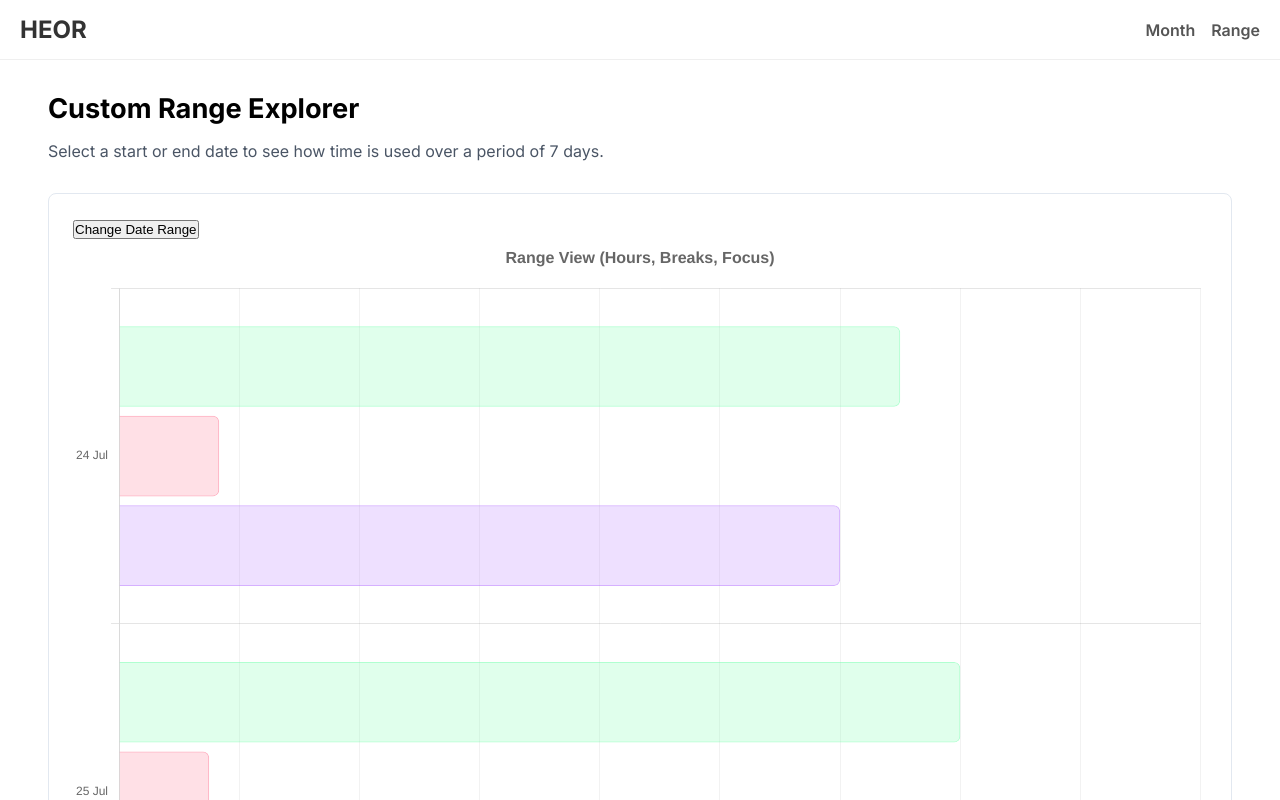
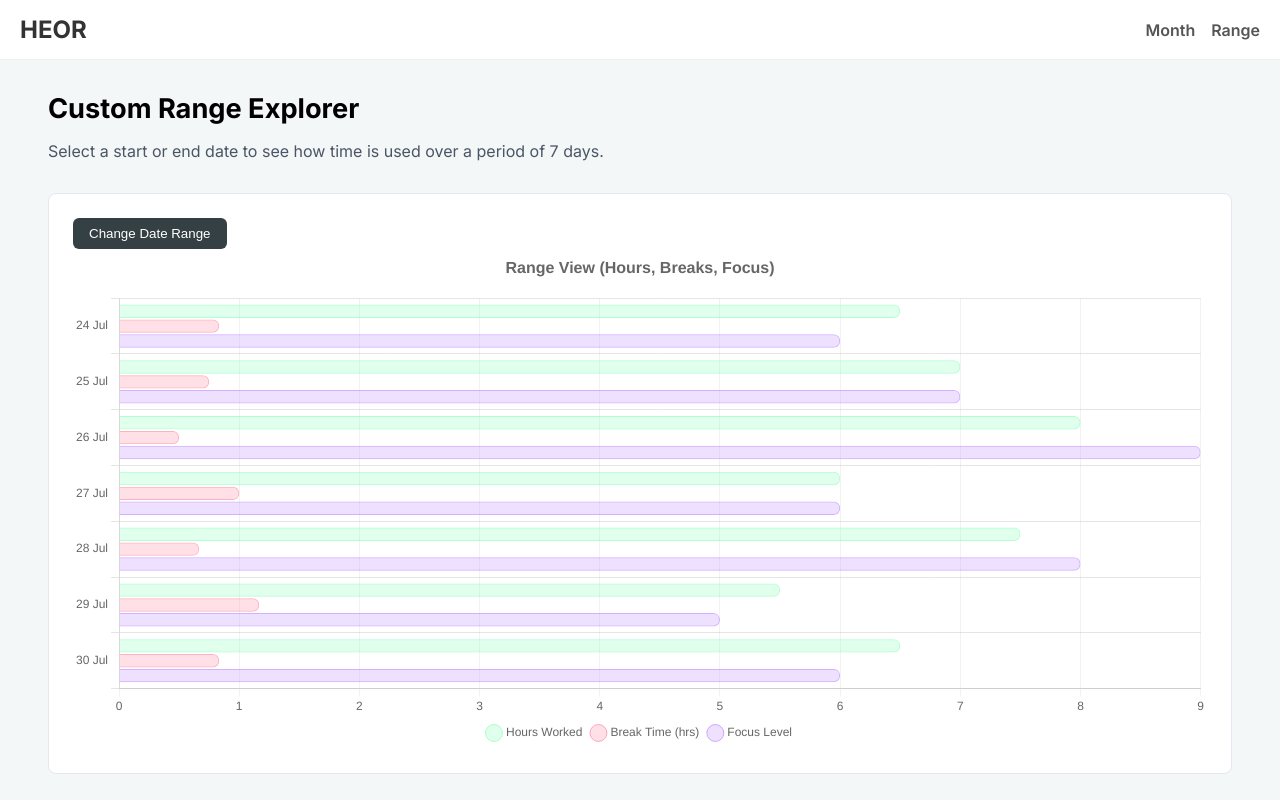
Before and after one commit to RobGrimes8/heor-data-visualisation, a Next.js app: page /range in a window 1280 px wide. Shown: the top 800 px of the page. Built offline with nearby package versions, Linux system fonts and the light colour scheme.

Commit message:
styling changes

```diff
--- a/app/components/BarChart/styles.module.scss
+++ b/app/components/BarChart/styles.module.scss
@@ -1,10 +1,58 @@
+.dateModalContainer {
+    position: relative;
+    .open_btn {
+        padding: 0.5rem 1rem;
+        border-radius: 0.375rem;
+        background-color: #354044;
+        color: white;
+        font-weight: 500;
+        cursor: pointer;
+        border: none;
+        transition-duration: 0.2s;
+        &:hover {
+            background-color: #4c686e;
+        }
+    }
+    .modal {
+        position: fixed;
+        inset: 0;
+        background-color: rgba(0, 0, 0, 0.4);
+        display: flex;
+        align-items: center;
+        justify-content: center;
+        z-index: 50;
+        .modal_content {
+            display: flex;
+            flex-direction: column;
+            align-items: center;
+            background: white;
+            padding: 1.5rem;
+            border-radius: 0.5rem;
+            box-shadow: 0 10px 15px rgba(0, 0, 0, 0.1);
+            max-width: 400px;
+            width: 100%;
+            h2 {
+                font-size: 1.125rem;
+                font-weight: 600;
+                margin-bottom: 1rem;
+            }
+        }
+    }
+}
+
 .chartContainer {
     width: 100%;
     max-width: 1200px;
     margin: 0 auto 3rem;
     padding: 1.5rem;
+    background-color: #fff;
     border: 1px solid #e2e8f0;
     border-radius: 8px;
+    min-height: 300px;
+    canvas {
+        max-height: 500px;
+        width: 100% !important;
+    }
     .date_inputs {
         display: flex;
         flex-direction: row;
@@ -31,13 +79,4 @@
             }
         }
     }
-    .scrollable_outer {
-        overflow-x: auto;
-        width: 100%;
-        .scrollable_inner {
-            width: 100%;
-            // min-width: 600px;
-            // max-width: 1200px;
-        }
-    }
 }
--- a/app/components/Footer/Footer.module.scss
+++ b/app/components/Footer/Footer.module.scss
@@ -1,6 +1,6 @@
 .footer {
     padding: 3rem 1rem 0;
-    background-color: #333;
+    background-color: #354044;
     color: #fff;
     @media (min-width: 768px) {
         padding: 3rem 2rem 0;
--- a/app/components/LineChart/styles.module.scss
+++ b/app/components/LineChart/styles.module.scss
@@ -9,6 +9,7 @@
     max-width: 1200px;
     margin: 0 auto 3rem;
     padding: 1.5rem;
+    background-color: #fff;
     border: 1px solid #e2e8f0;
     border-radius: 8px;
 }
--- a/app/components/Navbar/Navbar.module.scss
+++ b/app/components/Navbar/Navbar.module.scss
@@ -9,6 +9,7 @@
     height: 60px;
     background-color: #fff;
     border-bottom: 1px solid #efefef;
+    z-index: 1000;
     .nav__brand {
         font-size: 1.5rem;
         font-weight: bold;
--- a/app/globals.scss
+++ b/app/globals.scss
@@ -14,6 +14,7 @@ body {
     font-family: Arial, Helvetica, sans-serif;
     -webkit-font-smoothing: antialiased;
     -moz-osx-font-smoothing: grayscale;
+    background-color: #f4f7f7;
 }
 
 * {
--- a/app/month/styles.module.scss
+++ b/app/month/styles.module.scss
@@ -23,7 +23,7 @@
                 width: fit-content;
                 font-size: 14px;
                 color: #fff;
-                background-color: #4a5565;
+                background-color: #354044;
                 padding: 0.2rem 0.5rem;
                 border-radius: 5px;
             }
--- a/app/page.module.scss
+++ b/app/page.module.scss
@@ -38,7 +38,8 @@
             }
             .link {
                 padding: 1.5rem;
-                border: 1px solid #e2e8f0;
+                background-color: #fff;
+                border: 1px solid #8aabaf;
                 border-radius: 8px;
                 text-align: center;
                 text-decoration: none;
@@ -52,7 +53,7 @@
                     margin-bottom: 1rem;
                     width: 3rem;
                     height: 3rem;
-                    color: #879dff;
+                    color: #73979d;
                 }
                 h2 {
                     margin-bottom: 0.5rem;
```
